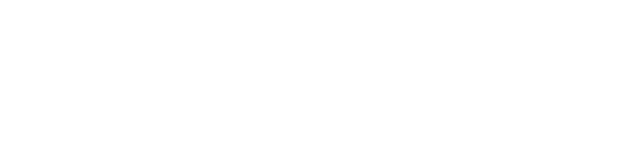
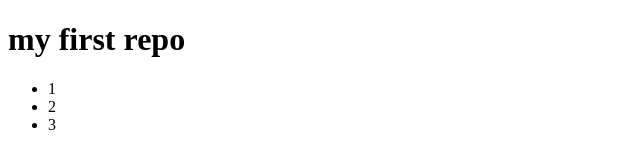
Before and after one commit to njb-nusrat/my-first-github-repo, a plain HTML site: page index.html in a window 1280 px wide. Shown: the whole page, without its empty margins (0-640 px from the left). Drawn offline with Linux system fonts and the light colour scheme.

Commit message:
second commit

```diff
--- a/index.html
+++ b/index.html
@@ -6,6 +6,10 @@
     <title>Document</title>
 </head>
 <body>
-
+    <h1>my first repo</h1>
+    <ul>
+        <li>1</li>
+        <li>2</li>
+        <li>3</li>
+    </ul>
 </body>
-</html
```
